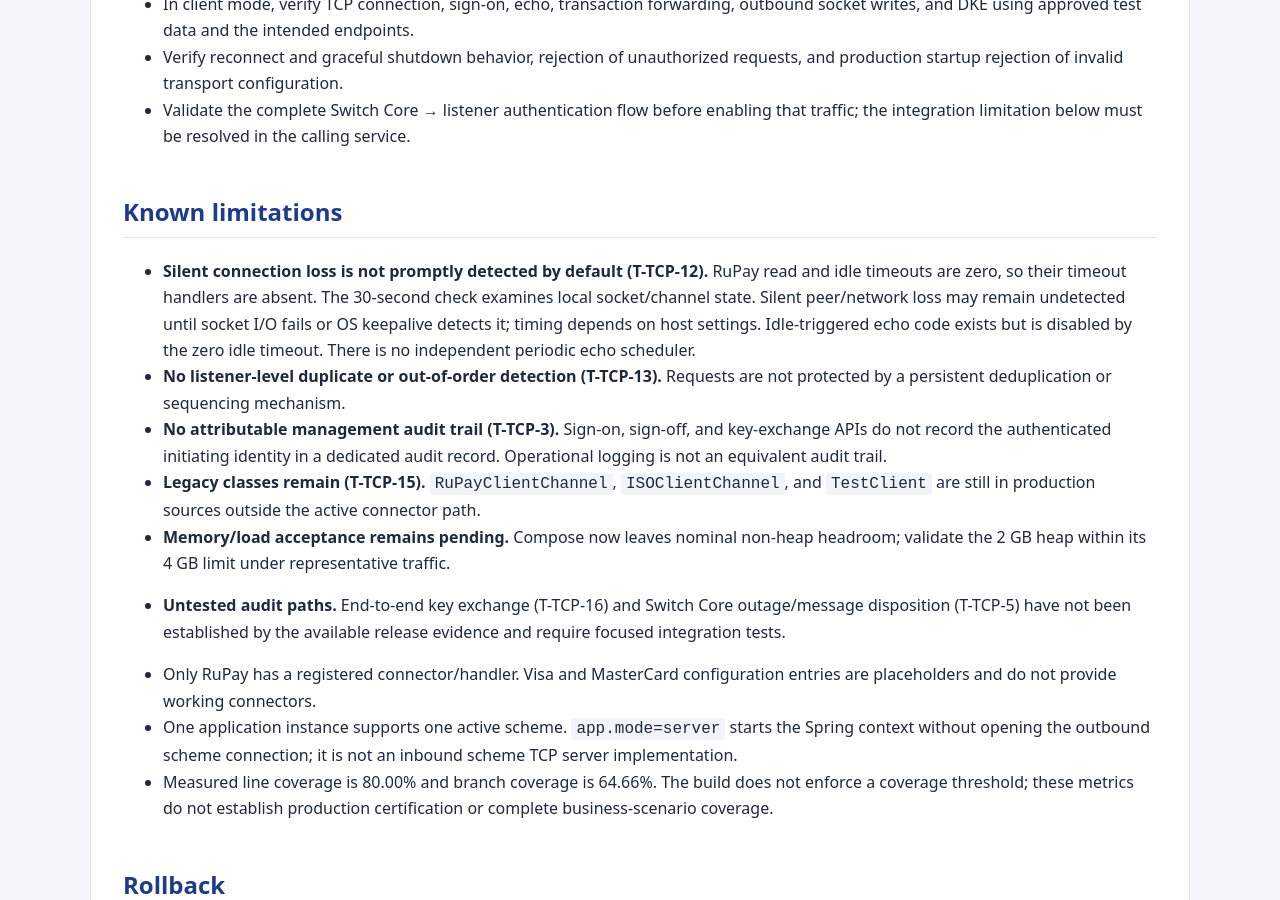
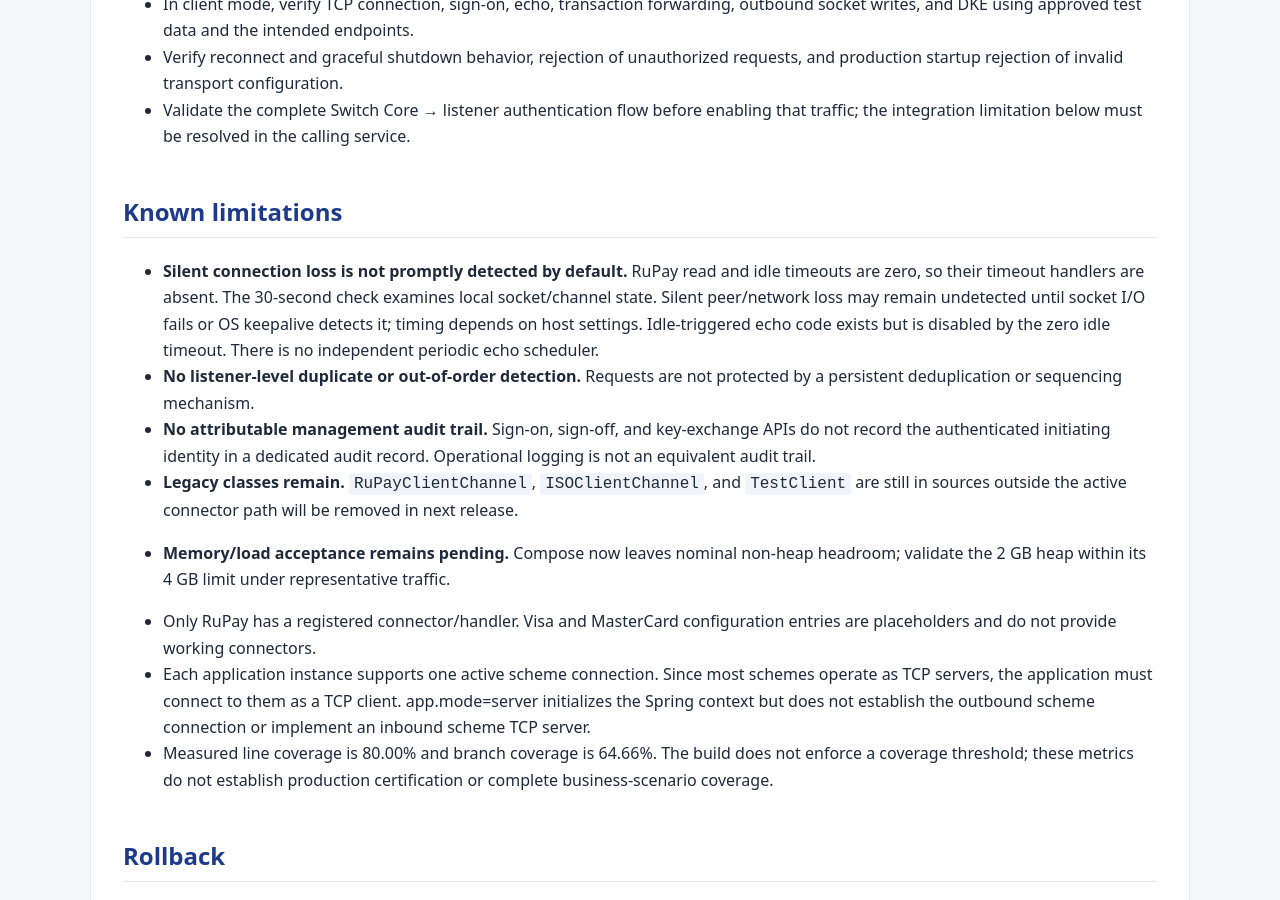
Before and after one commit to xenomi-in/docs, a Jekyll site: the page built from tcp-listener/release/v1.0.0/RELEASE_NOTES_v1.0.0.md, in a window 1280 px wide and 900 px high, scrolled down 4652 px. Built offline with Jekyll 4.4.1, drawn with Linux system fonts in a browser that asks for light colours; some of the changed text lies outside the part shown.

Commit message:
Listener release note updated

```diff
--- a/tcp-listener/release/v1.0.0/RELEASE_NOTES_v1.0.0.md
+++ b/tcp-listener/release/v1.0.0/RELEASE_NOTES_v1.0.0.md
@@ -16,7 +16,7 @@ title: "ISO8583 TCP Listener — v1.0.0"
 | Version | Maven `1.0.0`; executable `switch-1.0.0.jar` |
 | Build identity | Local candidate identity and results: [verification evidence](VERIFICATION_v1.0.0.html). |
 | Switch Core requirement | Requires authenticated mandate-revocation calls; minimum compatible release is **not yet confirmed**. Reviewed source `a33b3a4` does not attach a token |
-| RuPay requirement | Production requires a TLS/mTLS endpoint; NPCI/Falcon link confirmation remains outstanding (T-TCP-10) |
+| RuPay requirement | Production requires a TLS/mTLS endpoint; NPCI/Falcon link confirmation remains outstanding |
 
 Health endpoints are public; business and management APIs require authentication in every profile. Switch Core at `a33b3a4` does not attach a bearer token in `HttpIssuerActionMessageGateway`, so mandate-revocation calls cannot succeed against the protected listener API as implemented. With direct mTLS enforced, missing transport credentials may cause rejection before token validation. Record the minimum compatible release in the [cross-service release list](RELEASE_COMPATIBILITY.html) after the fix and joint verification.
 
@@ -124,15 +124,14 @@ The default Docker build runs Maven verification. CI packages the exact JAR from
 
 ## Known limitations
 
-- **Silent connection loss is not promptly detected by default (T-TCP-12).** RuPay read and idle timeouts are zero, so their timeout handlers are absent. The 30-second check examines local socket/channel state. Silent peer/network loss may remain undetected until socket I/O fails or OS keepalive detects it; timing depends on host settings. Idle-triggered echo code exists but is disabled by the zero idle timeout. There is no independent periodic echo scheduler.
-- **No listener-level duplicate or out-of-order detection (T-TCP-13).** Requests are not protected by a persistent deduplication or sequencing mechanism.
-- **No attributable management audit trail (T-TCP-3).** Sign-on, sign-off, and key-exchange APIs do not record the authenticated initiating identity in a dedicated audit record. Operational logging is not an equivalent audit trail.
-- **Legacy classes remain (T-TCP-15).** `RuPayClientChannel`, `ISOClientChannel`, and `TestClient` are still in production sources outside the active connector path.
+- **Silent connection loss is not promptly detected by default.** RuPay read and idle timeouts are zero, so their timeout handlers are absent. The 30-second check examines local socket/channel state. Silent peer/network loss may remain undetected until socket I/O fails or OS keepalive detects it; timing depends on host settings. Idle-triggered echo code exists but is disabled by the zero idle timeout. There is no independent periodic echo scheduler.
+- **No listener-level duplicate or out-of-order detection.** Requests are not protected by a persistent deduplication or sequencing mechanism.
+- **No attributable management audit trail.** Sign-on, sign-off, and key-exchange APIs do not record the authenticated initiating identity in a dedicated audit record. Operational logging is not an equivalent audit trail.
+- **Legacy classes remain.** `RuPayClientChannel`, `ISOClientChannel`, and `TestClient` are still in sources outside the active connector path will be removed in next release.
 - **Memory/load acceptance remains pending.** Compose now leaves nominal non-heap headroom; validate the 2 GB heap within its 4 GB limit under representative traffic.
-- **Untested audit paths.** End-to-end key exchange (T-TCP-16) and Switch Core outage/message disposition (T-TCP-5) have not been established by the available release evidence and require focused integration tests.
 
 - Only RuPay has a registered connector/handler. Visa and MasterCard configuration entries are placeholders and do not provide working connectors.
-- One application instance supports one active scheme. `app.mode=server` starts the Spring context without opening the outbound scheme connection; it is not an inbound scheme TCP server implementation.
+- Each application instance supports one active scheme connection. Since most schemes operate as TCP servers, the application must connect to them as a TCP client. app.mode=server initializes the Spring context but does not establish the outbound scheme connection or implement an inbound scheme TCP server.
 - Measured line coverage is 80.00% and branch coverage is 64.66%. The build does not enforce a coverage threshold; these metrics do not establish production certification or complete business-scenario coverage.
 
 ## Rollback
```
